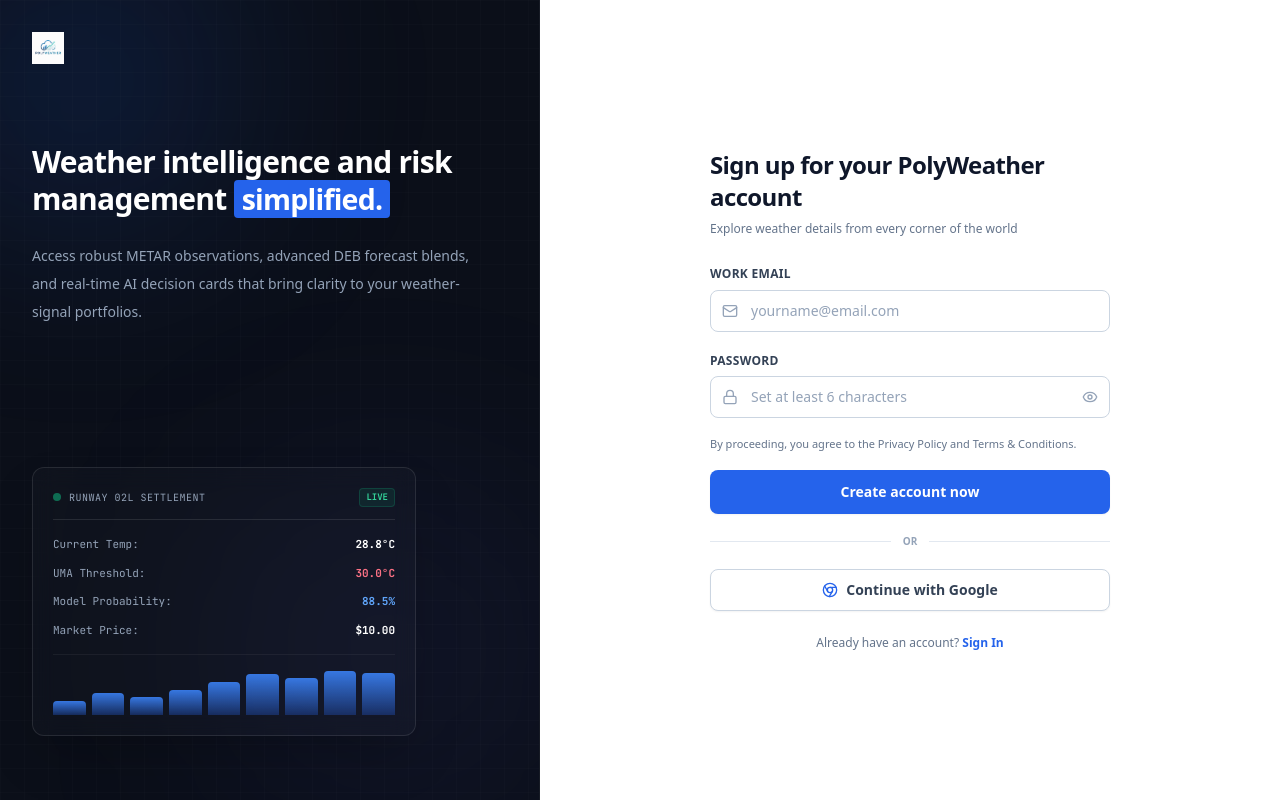
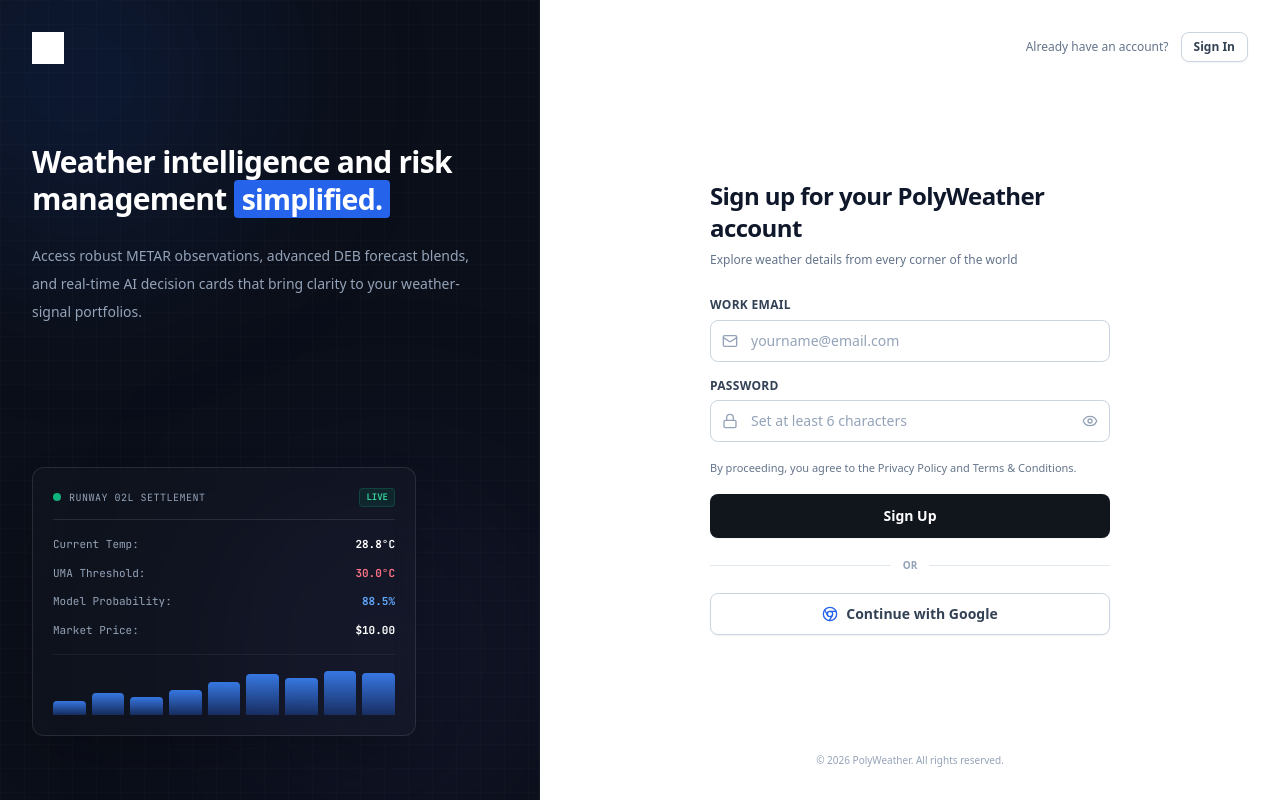
Before and after one commit to yangyuan-zhen/PolyWeather, a Next.js app in the folder frontend/: page /auth/login in a window 1280 px wide. Both pictures are taken after a click on the button "Sign Up". Built offline with nearby package versions, Linux system fonts and the light colour scheme.

Commit message:
LoginClient 细节调整

```diff
--- a/frontend/components/auth/LoginClient.tsx
+++ b/frontend/components/auth/LoginClient.tsx
@@ -235,10 +235,9 @@ export function LoginClient({ nextPath, initialMode }: LoginClientProps) {
     }
   };
 
-  if (mode === "signup") {
   return (
     <div className="flex min-h-screen w-full flex-col lg:flex-row bg-[#f8fafc] font-sans text-slate-900">
-        {/* Left Dark Column */}
+      {/* Left Column (Shared Dark Column with Illustrative Widget) */}
       <div className="relative flex flex-col justify-between bg-[#0b0f19] p-8 text-white lg:w-[480px] xl:w-[540px] shrink-0 overflow-hidden border-r border-white/5">
         {/* Ambient Glows */}
         <div className="absolute -left-20 -top-20 h-80 w-80 rounded-full bg-blue-600/15 blur-[100px] pointer-events-none" />
@@ -248,7 +247,7 @@ export function LoginClient({ nextPath, initialMode }: LoginClientProps) {
 
         <div className="relative z-10 flex flex-col gap-12">
           <Link href="/" className="flex items-center hover:opacity-90">
-              <img src="/logo.png" alt="PolyWeather" className="h-8 w-auto object-contain" />
+            <img src="/logo.png" alt="PolyWeather" className="h-8 w-auto object-contain brightness-0 invert" />
           </Link>
 
           <div className="mt-8 space-y-6">
@@ -321,133 +320,31 @@ export function LoginClient({ nextPath, initialMode }: LoginClientProps) {
         </div>
       </div>
 
-        {/* Right White Column (Signup Form) */}
-        <div className="flex flex-1 flex-col items-center justify-center p-8 bg-white">
+      {/* Right Column (Forms) */}
+      <div className="flex flex-1 flex-col justify-between p-6 sm:p-8 bg-white min-h-[calc(100vh-100px)] lg:min-h-screen">
+        {/* Top bar switch */}
+        <div className="flex justify-end items-center gap-3">
+          <span className="text-xs text-slate-500">
+            {isLogin ? copy.newToPoly : copy.alreadyHave}
+          </span>
+          <button
+            type="button"
+            onClick={() => {
+              setErrorText("");
+              setInfoText("");
+              setMode(isLogin ? "signup" : "login");
+            }}
+            className="rounded-lg border border-slate-300 bg-white px-3 py-1.5 text-xs font-bold text-slate-700 shadow-sm transition hover:border-slate-400 hover:text-slate-950"
+          >
+            {isLogin ? copy.signup : copy.login}
+          </button>
+        </div>
+
+        {/* Center Form Card */}
+        <div className="flex flex-1 items-center justify-center my-8">
           <div className="w-full max-w-[400px]">
             <h1 className="text-2xl font-black tracking-tight text-slate-900 mb-2">
-              {copy.signUpTitle}
-            </h1>
-            <p className="text-xs text-slate-500 mb-6">
-              {copy.subtitle}
-            </p>
-
-            <form onSubmit={(event) => void onEmailSubmit(event)} className="space-y-4">
-              <div className="space-y-1.5">
-                <label className="text-xs font-bold text-slate-700 uppercase tracking-wide">
-                  {copy.workEmail}
-                </label>
-                <div className="relative">
-                  <Mail className="absolute left-3 top-1/2 h-4 w-4 -translate-y-1/2 text-slate-400" />
-                  <input
-                    type="email"
-                    required
-                    value={email}
-                    onChange={(event) => setEmail(event.target.value)}
-                    placeholder="yourname@email.com"
-                    className="w-full rounded-lg border border-slate-300 bg-white py-2.5 pl-10 pr-4 text-sm text-slate-950 placeholder:text-slate-400 transition-all focus:border-blue-500 focus:outline-none focus:ring-2 focus:ring-blue-500/20"
-                  />
-                </div>
-              </div>
-
-              <div className="space-y-1.5">
-                <label className="text-xs font-bold text-slate-700 uppercase tracking-wide">
-                  {copy.password}
-                </label>
-                <div className="relative">
-                  <Lock className="absolute left-3 top-1/2 h-4 w-4 -translate-y-1/2 text-slate-400" />
-                  <input
-                    type={showPassword ? "text" : "password"}
-                    required
-                    minLength={6}
-                    value={password}
-                    onChange={(event) => setPassword(event.target.value)}
-                    placeholder={copy.passwordSignupPlaceholder}
-                    className="w-full rounded-lg border border-slate-300 bg-white py-2.5 pl-10 pr-10 text-sm text-slate-950 placeholder:text-slate-400 transition-all focus:border-blue-500 focus:outline-none focus:ring-2 focus:ring-blue-500/20"
-                  />
-                  <button
-                    type="button"
-                    onClick={() => setShowPassword(!showPassword)}
-                    className="absolute right-3 top-1/2 -translate-y-1/2 text-slate-400 hover:text-slate-600"
-                  >
-                    {showPassword ? <EyeOff size={16} /> : <Eye size={16} />}
-                  </button>
-                </div>
-              </div>
-
-              <p className="text-[11px] leading-5 text-slate-500 mt-2">
-                {copy.termsAgreement}
-              </p>
-
-              <button
-                type="submit"
-                disabled={loading}
-                className="flex w-full items-center justify-center rounded-lg bg-blue-600 py-3 text-sm font-bold text-white shadow-sm transition hover:bg-blue-700 disabled:opacity-50"
-              >
-                {copy.signupSubmit}
-              </button>
-            </form>
-
-            <div className="my-5 flex items-center">
-              <div className="h-px flex-grow bg-slate-200" />
-              <span className="px-3 text-[10px] font-semibold uppercase text-slate-400">
-                {isEn ? "or" : "或"}
-              </span>
-              <div className="h-px flex-grow bg-slate-200" />
-            </div>
-
-            <button
-              type="button"
-              onClick={() => void onGoogleSignIn()}
-              disabled={loading}
-              className="flex w-full items-center justify-center rounded-lg border border-slate-300 bg-white px-4 py-2.5 text-sm font-semibold text-slate-700 shadow-sm transition hover:bg-slate-50 disabled:opacity-50"
-            >
-              <Chrome className="mr-2 h-4 w-4 text-blue-600" />
-              {copy.googleOneClick}
-            </button>
-
-            {errorText ? <p className="mt-4 rounded-lg border border-rose-200 bg-rose-50 px-3 py-2 text-xs text-rose-700">{errorText}</p> : null}
-            {infoText ? <p className="mt-4 rounded-lg border border-emerald-200 bg-emerald-50 px-3 py-2 text-xs text-emerald-700">{infoText}</p> : null}
-
-            <p className="mt-6 text-center text-xs text-slate-500">
-              {copy.alreadyHave}{" "}
-              <button
-                type="button"
-                onClick={() => setMode("login")}
-                className="font-bold text-blue-600 hover:underline"
-              >
-                {copy.login}
-              </button>
-            </p>
-          </div>
-        </div>
-      </div>
-    );
-  }
-
-  return (
-    <div className="flex min-h-screen w-full flex-col bg-[#f8fafc] font-sans text-slate-900">
-      {/* Top Header */}
-      <header className="flex h-16 items-center justify-between border-b border-slate-200 bg-white px-6">
-        <Link href="/" className="flex items-center hover:opacity-90">
-          <img src="/logo.png" alt="PolyWeather" className="h-8 w-auto object-contain" />
-        </Link>
-        <div className="flex items-center gap-3">
-          <span className="text-xs text-slate-500 hidden sm:inline">{copy.newToPoly}</span>
-          <button
-            type="button"
-            onClick={() => setMode("signup")}
-            className="rounded-lg border border-slate-300 bg-white px-3 py-1.5 text-xs font-bold text-slate-700 shadow-sm transition hover:border-slate-400 hover:text-slate-950"
-          >
-            {copy.signup}
-          </button>
-        </div>
-      </header>
-
-      {/* Main Login Card Area */}
-      <main className="flex flex-1 items-center justify-center p-6">
-        <div className="w-full max-w-[400px] rounded-2xl border border-slate-200 bg-white p-8 shadow-[0_12px_40px_rgba(15,23,42,0.06)]">
-          <h1 className="text-2xl font-black tracking-tight text-slate-900 mb-2">
-            {copy.welcomeBack}
+              {isLogin ? copy.welcomeBack : copy.signUpTitle}
             </h1>
             <p className="text-xs text-slate-500 mb-6">
               {copy.subtitle}
@@ -495,7 +392,7 @@ export function LoginClient({ nextPath, initialMode }: LoginClientProps) {
                     minLength={6}
                     value={password}
                     onChange={(event) => setPassword(event.target.value)}
-                  placeholder={copy.passwordLoginPlaceholder}
+                    placeholder={isLogin ? copy.passwordLoginPlaceholder : copy.passwordSignupPlaceholder}
                     className="w-full rounded-lg border border-slate-300 bg-white py-2.5 pl-10 pr-10 text-sm text-slate-950 placeholder:text-slate-400 transition-all focus:border-blue-500 focus:outline-none focus:ring-2 focus:ring-blue-500/20"
                   />
                   <button
@@ -508,12 +405,18 @@ export function LoginClient({ nextPath, initialMode }: LoginClientProps) {
                 </div>
               </div>
 
+              {!isLogin && (
+                <p className="text-[11px] leading-5 text-slate-500 mt-2">
+                  {copy.termsAgreement}
+                </p>
+              )}
+
               <button
                 type="submit"
                 disabled={loading}
                 className="flex w-full items-center justify-center rounded-lg bg-[#11161d] py-3 text-sm font-bold text-white shadow-sm transition hover:bg-[#1f2937] disabled:opacity-50 mt-6"
               >
-              {copy.loginSubmit}
+                {isLogin ? (isEn ? "Sign In" : "开启天气决策之旅") : (isEn ? "Sign Up" : "立即创建账号")}
               </button>
             </form>
 
@@ -544,7 +447,13 @@ export function LoginClient({ nextPath, initialMode }: LoginClientProps) {
               <p className="mt-2 text-center text-xs text-slate-500">{copy.resendVerify}</p>
             ) : null}
           </div>
-      </main>
+        </div>
+
+        {/* Footer */}
+        <div className="text-[10px] text-slate-400 text-center">
+          © {new Date().getFullYear()} PolyWeather. All rights reserved.
+        </div>
+      </div>
     </div>
   );
 }
```
Lines whose indentation alone changed are shown as unchanged.
